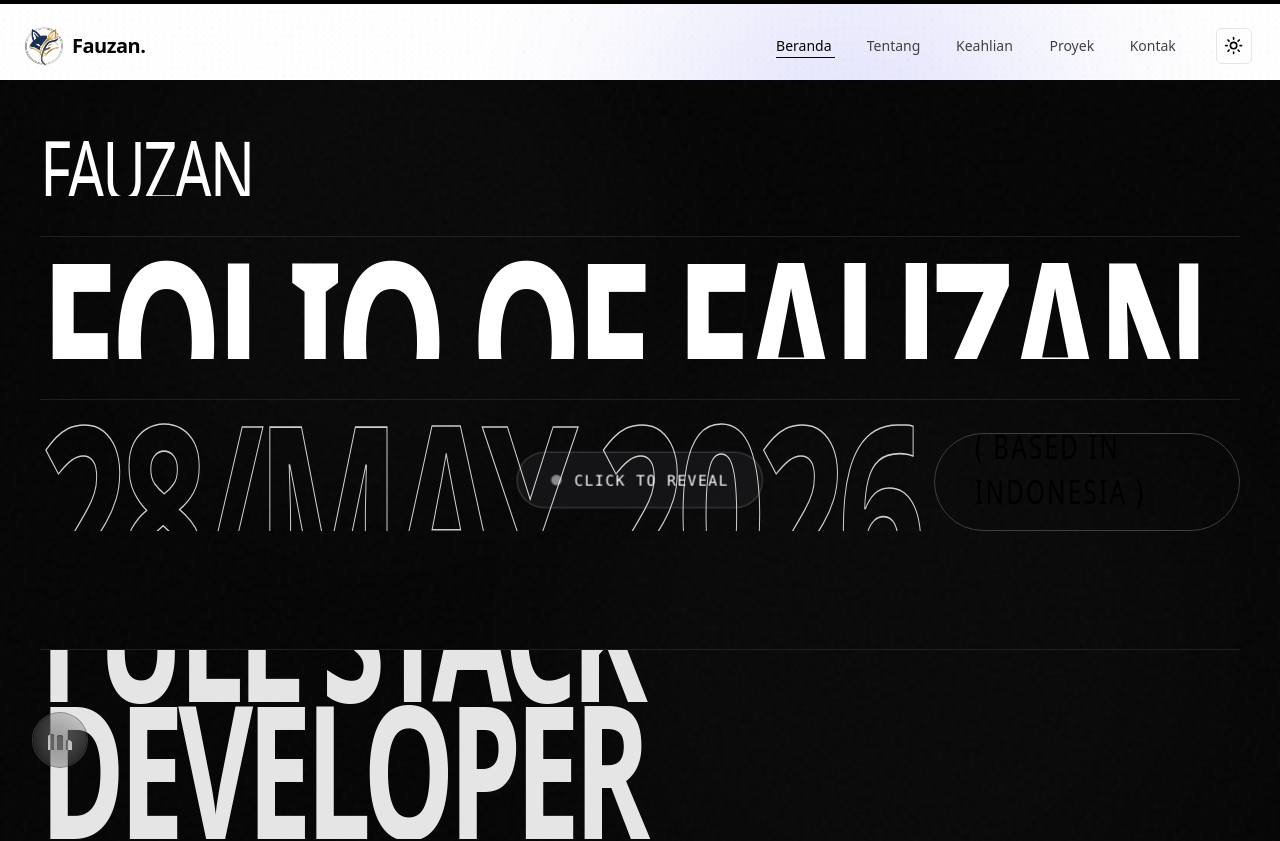
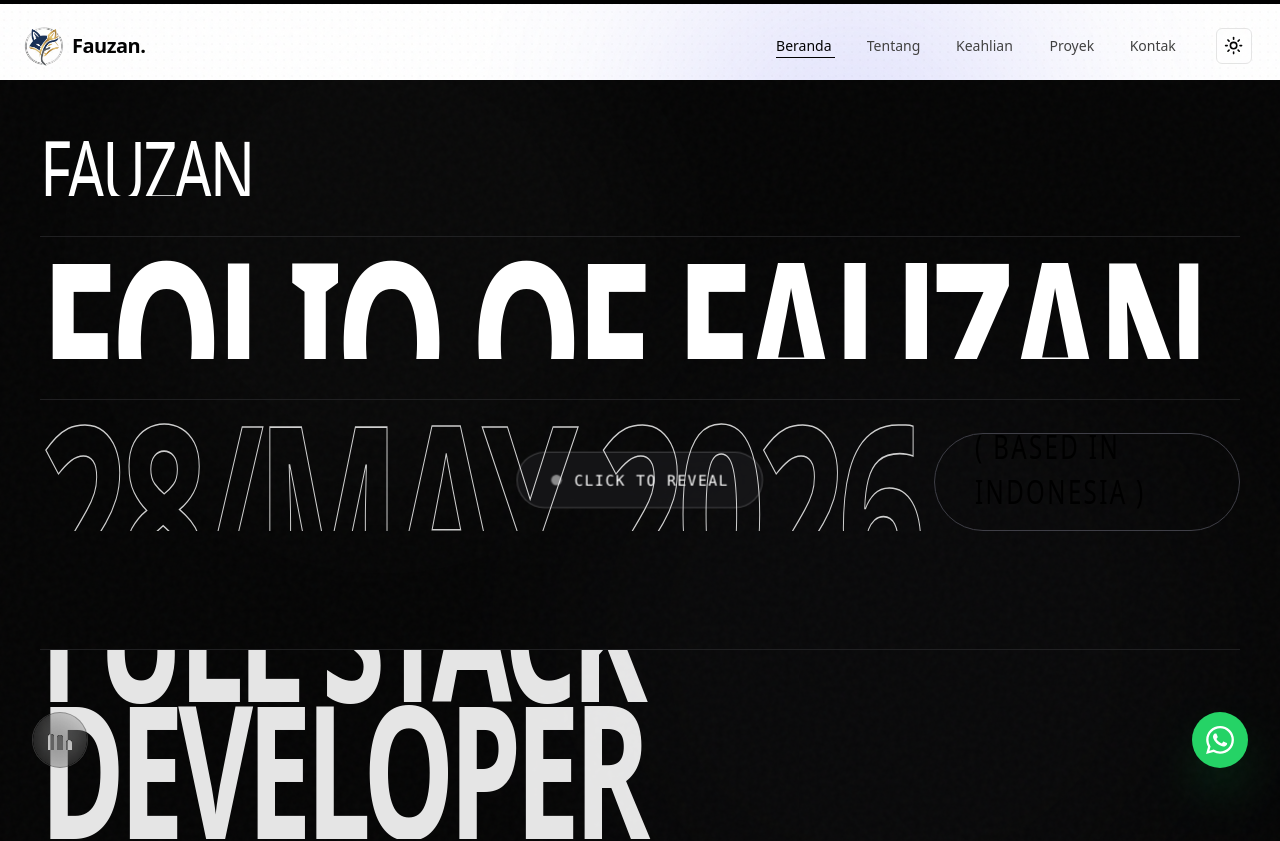
Before and after one commit to Hexheronjan/portofolio, a Next.js app: page / in a window 1280 px wide. Shown: the top 841 px of the page. Built offline with nearby package versions, Linux system fonts and the light colour scheme.

Commit message:
feat: add WhatsApp float button + robust muted autoplay via AudioInit

```diff
--- a/src/app/layout.tsx
+++ b/src/app/layout.tsx
@@ -10,6 +10,8 @@
 import { Preloader } from "@/components/ui/Preloader";
 import { ScrollProgress } from "@/components/ui/ScrollProgress";
 import { MusicToggle } from "@/components/ui/MusicToggle";
+import { WhatsAppFloat } from "@/components/ui/WhatsAppFloat";
+import { AudioInit } from "@/components/ui/AudioInit";
 
 import { SmoothScroll } from "@/components/ui/SmoothScroll";
 
@@ -50,11 +52,15 @@
           disableTransitionOnChange
         >
           <SmoothScroll>
-            <audio id="bg-music" src="/musik (1).mp3" loop preload="auto" muted autoPlay />
+            {/* Audio element: muted + autoPlay agar browser tidak memblokir */}
+            <audio id="bg-music" src="/musik (1).mp3" loop preload="auto" muted />
+            {/* AudioInit: memaksa play muted via JS secepat mungkin */}
+            <AudioInit />
             <Preloader />
             <ScrollProgress />
             <CursorGlow />
             <MusicToggle />
+            <WhatsAppFloat />
             <ScrollToTop />
             <div className="flex flex-col min-h-screen noise-bg">
               <Navbar />
--- /dev/null
+++ b/src/components/ui/AudioInit.tsx
@@ -0,0 +1,42 @@
+"use client";
+
+import { useEffect } from "react";
+
+/**
+ * Komponen ini tidak merender apapun ke layar.
+ * Tugasnya hanya satu: memaksa audio "bg-music" untuk mulai
+ * diputar dalam kondisi MUTED sesegera mungkin saat halaman dibuka.
+ * Browser mengizinkan muted autoplay, jadi ini tidak akan diblokir.
+ * Preloader.tsx kemudian akan unmute-nya saat "Welcome" muncul.
+ */
+export function AudioInit() {
+    useEffect(() => {
+        const tryPlay = () => {
+            const audio = document.getElementById("bg-music") as HTMLAudioElement;
+            if (!audio) return;
+            audio.muted = true;
+            audio.volume = 1;
+            if (audio.paused) {
+                audio.play().catch(() => {
+                    // Jika masih gagal (sangat jarang), coba lagi di interaksi pertama
+                    const retry = () => {
+                        audio.play().catch(() => {});
+                        window.removeEventListener("pointerdown", retry);
+                        window.removeEventListener("touchstart", retry);
+                    };
+                    window.addEventListener("pointerdown", retry, { once: true });
+                    window.addEventListener("touchstart", retry, { once: true });
+                });
+            }
+        };
+
+        // Coba langsung
+        tryPlay();
+
+        // Juga coba setelah 300ms (kadang elemen audio belum siap saat mount pertama)
+        const t = setTimeout(tryPlay, 300);
+        return () => clearTimeout(t);
+    }, []);
+
+    return null;
+}
--- /dev/null
+++ b/src/components/ui/WhatsAppFloat.tsx
@@ -0,0 +1,61 @@
+"use client";
+
+import { motion, AnimatePresence } from "framer-motion";
+import { useState, useEffect } from "react";
+
+export function WhatsAppFloat() {
+    const [show, setShow] = useState(false);
+
+    useEffect(() => {
+        // Tampilkan setelah preloader selesai (~4 detik)
+        const t = setTimeout(() => setShow(true), 4000);
+        return () => clearTimeout(t);
+    }, []);
+
+    const phoneNumber = "6282338689711";
+    const waUrl = `https://wa.me/${phoneNumber}`;
+
+    return (
+        <AnimatePresence>
+            {show && (
+                <motion.a
+                    href={waUrl}
+                    target="_blank"
+                    rel="noopener noreferrer"
+                    aria-label="Chat via WhatsApp"
+                    initial={{ opacity: 0, scale: 0.5, x: 20 }}
+                    animate={{ opacity: 1, scale: 1, x: 0 }}
+                    exit={{ opacity: 0, scale: 0.5 }}
+                    transition={{ duration: 0.5, type: "spring", bounce: 0.4 }}
+                    whileHover={{ scale: 1.12 }}
+                    whileTap={{ scale: 0.95 }}
+                    className="fixed bottom-6 right-6 md:bottom-8 md:right-8 z-[9000] flex items-center gap-2 group"
+                >
+                    {/* Tooltip nomor WA - muncul saat hover */}
+                    <motion.span
+                        initial={{ opacity: 0, x: 10, width: 0 }}
+                        whileHover={{ opacity: 1, x: 0 }}
+                        className="hidden md:flex items-center bg-[#25D366] text-white text-xs font-semibold px-3 py-1.5 rounded-full shadow-lg opacity-0 group-hover:opacity-100 transition-all duration-300 whitespace-nowrap"
+                    >
+                        0823-3868-9711
+                    </motion.span>
+
+                    {/* Tombol bulat WA */}
+                    <div className="relative w-12 h-12 md:w-14 md:h-14 rounded-full bg-[#25D366] flex items-center justify-center shadow-2xl shadow-green-500/40">
+                        {/* Animasi ping / ripple */}
+                        <span className="absolute inset-0 rounded-full bg-[#25D366] animate-ping opacity-30" />
+                        {/* Ikon WhatsApp SVG */}
+                        <svg
+                            xmlns="http://www.w3.org/2000/svg"
+                            viewBox="0 0 24 24"
+                            fill="white"
+                            className="w-6 h-6 md:w-7 md:h-7 relative z-10"
+                        >
+                            <path d="M17.472 14.382c-.297-.149-1.758-.867-2.03-.967-.273-.099-.471-.148-.67.15-.197.297-.767.966-.94 1.164-.173.199-.347.223-.644.075-.297-.15-1.255-.463-2.39-1.475-.883-.788-1.48-1.761-1.653-2.059-.173-.297-.018-.458.13-.606.134-.133.298-.347.446-.52.149-.174.198-.298.298-.497.099-.198.05-.371-.025-.52-.075-.149-.669-1.612-.916-2.207-.242-.579-.487-.5-.669-.51-.173-.008-.371-.01-.57-.01-.198 0-.52.074-.792.372-.272.297-1.04 1.016-1.04 2.479 0 1.462 1.065 2.875 1.213 3.074.149.198 2.096 3.2 5.077 4.487.709.306 1.262.489 1.694.625.712.227 1.36.195 1.871.118.571-.085 1.758-.719 2.006-1.413.248-.694.248-1.289.173-1.413-.074-.124-.272-.198-.57-.347m-5.421 7.403h-.004a9.87 9.87 0 01-5.031-1.378l-.361-.214-3.741.982.998-3.648-.235-.374a9.86 9.86 0 01-1.51-5.26c.001-5.45 4.436-9.884 9.888-9.884 2.64 0 5.122 1.03 6.988 2.898a9.825 9.825 0 012.893 6.994c-.003 5.45-4.437 9.884-9.885 9.884m8.413-18.297A11.815 11.815 0 0012.05 0C5.495 0 .16 5.335.157 11.892c0 2.096.547 4.142 1.588 5.945L.057 24l6.305-1.654a11.882 11.882 0 005.683 1.448h.005c6.554 0 11.89-5.335 11.893-11.893a11.821 11.821 0 00-3.48-8.413z" />
+                        </svg>
+                    </div>
+                </motion.a>
+            )}
+        </AnimatePresence>
+    );
+}
```
